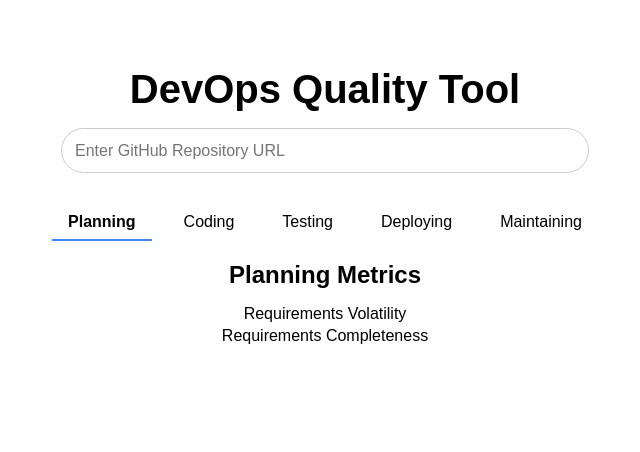
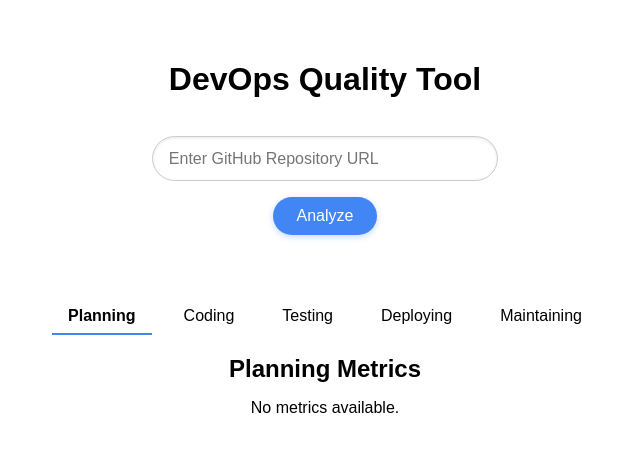
Before and after one commit to mennokonijn/devops-quality-tool, a React (Vite) app in the folder frontend-vite/: page / in a window 1280 px wide. Shown: the top 452 px of the page, without its empty margins (315-955 px from the left). Built offline with nearby package versions, Linux system fonts and the light colour scheme.

Commit message:
started first implementation of sonar

```diff
--- /dev/null
+++ b/frontend-vite/src/components/Metric-table.tsx
@@ -0,0 +1,31 @@
+import React from 'react';
+import '../styles/metric-table.scss';
+
+type MetricTableProps = {
+    metrics: { name: string; value: string | number }[];
+};
+
+const MetricTable: React.FC<MetricTableProps> = ({ metrics }) => {
+    if (metrics.length === 0) return <p>No metrics available.</p>;
+
+    return (
+        <table className="metric-table">
+            <thead className={'table-head'}>
+                <tr className={'table-row'}>
+                    <th className={'table-header'}>Metric</th>
+                    <th className={'table-header'}>Value</th>
+                </tr>
+            </thead>
+            <tbody className={'table-body'}>
+            {metrics.map((metric) => (
+                <tr className={'table-row'} key={metric.name}>
+                    <td className={'table-cell'}>{metric.name}</td>
+                    <td className={'table-cell'}>{metric.value}</td>
+                </tr>
+            ))}
+            </tbody>
+        </table>
+    );
+};
+
+export default MetricTable;
--- a/frontend-vite/src/pages/Dashboard.tsx
+++ b/frontend-vite/src/pages/Dashboard.tsx
@@ -1,37 +1,50 @@
-import React, { useState } from 'react';
+import React, {useEffect, useState} from 'react';
 import '../styles/Dashboard.scss';
+import MetricTable from "../components/Metric-table.tsx";
 
 const stages = ['Planning', 'Coding', 'Testing', 'Deploying', 'Maintaining'];
 
-const stageMetrics: { [key: string]: string[] } = {
-    Planning: ['Requirements Volatility', 'Requirements Completeness'],
-    Coding: ['Cyclomatic Complexity', 'Cognitive Complexity', 'Code Smells', 'Duplicated Lines Density', 'Programming Language Impact'],
-    Testing: ['Condition Coverage', 'Line Coverage', 'Total Coverage', 'Test Success Density'],
-    Deploying: ['Change Failure Rate', 'Mean Time to Recover'],
-    Maintaining: ['Defect Density', 'Customer Satisfaction', 'Unused Libraries', 'Runtime Performance']
-};
-
 const Dashboard: React.FC = () => {
     const [repo, setRepo] = useState('');
+    const [submittedRepo, setSubmittedRepo] = useState<string | null>(null);
     const [activeTab, setActiveTab] = useState('Planning');
+    const [allMetrics, setAllMetrics] = useState<{ [key: string]: { name: string; value: string | number }[] }>({});
+
+    useEffect(() => {
+        if (!submittedRepo) return;
+
+        fetch(`http://localhost:4000/api/metrics?repo=${encodeURIComponent(submittedRepo)}`)
+            .then((res) => res.json())
+            .then((data) => setAllMetrics(data.metrics || {}))
+            .catch(() => setAllMetrics({}));
+    }, [submittedRepo]);
+
+    const handleSubmit = (e: React.FormEvent) => {
+        e.preventDefault();
+        setSubmittedRepo(repo);
+    };
 
     return (
         <div className="dashboard-container">
+            <form className="repo-input" onSubmit={handleSubmit}>
                 <div className="repo-input">
                     <h1>DevOps Quality Tool</h1>
                     <input
                         type="text"
+                        className={'repo-input-field'}
                         placeholder="Enter GitHub Repository URL"
                         value={repo}
                         onChange={(e) => setRepo(e.target.value)}
                     />
+                    <button className={'repo-input-analyze'} type="submit">Analyze</button>
                 </div>
+            </form>
 
             <div className="tabs">
                 {stages.map(stage => (
                     <button
                         key={stage}
-                        className={activeTab === stage ? 'active' : ''}
+                        className={'tabs-button ' + (activeTab === stage ? 'active' : '')}
                         onClick={() => setActiveTab(stage)}
                     >
                         {stage}
@@ -40,12 +53,8 @@
             </div>
 
             <div className="tab-content">
-                <h2>{activeTab} Metrics</h2>
-                <ul>
-                    {stageMetrics[activeTab].map(metric => (
-                        <li key={metric}>{metric}</li>
-                    ))}
-                </ul>
+                <h2 className={'tab-content-title'}>{activeTab} Metrics</h2>
+                <MetricTable metrics={allMetrics[activeTab] || []}/>
             </div>
         </div>
 );
--- a/frontend-vite/src/styles/dashboard.scss
+++ b/frontend-vite/src/styles/dashboard.scss
@@ -4,20 +4,41 @@
   font-family: Arial, sans-serif;
 
   .repo-input {
+    display: flex;
+    flex-direction: column;
+    align-items: center;
+    gap: 1rem; // adds space between input and button
     margin-bottom: 2rem;
 
-    h1 {
-      font-size: 2.5rem;
-      margin-bottom: 1rem;
+    .repo-input-field {
+      padding: 0.8rem 1rem;
+      font-size: 1rem;
+      width: 100%;
+      max-width: 1000px;
+      border-radius: 24px;
+      border: 1px solid #ccc;
+      box-shadow: inset 0 1px 3px rgba(0, 0, 0, 0.1);
     }
 
-    input {
-      padding: 0.8rem;
+    .repo-input-analyze {
+      padding: 0.6rem 1.5rem;
+      border: none;
+      border-radius: 24px;
+      background-color: #4285f4;
+      color: white;
       font-size: 1rem;
-      width: 60%;
-      max-width: 500px;
-      border-radius: 24px;
-      border: 1px solid #ccc;
+      font-weight: 500;
+      cursor: pointer;
+      transition: background-color 0.2s ease-in-out, transform 0.1s ease-in-out;
+      box-shadow: 0 2px 6px rgba(66, 133, 244, 0.3);
+
+      &:hover {
+        background-color: #357ae8;
+      }
+
+      &:active {
+        transform: scale(0.98);
+      }
     }
   }
 
@@ -27,7 +48,7 @@
     gap: 1rem;
     margin-bottom: 1rem;
 
-    button {
+    .tabs-button {
       background: none;
       border: none;
       padding: 0.5rem 1rem;
@@ -43,17 +64,8 @@
   }
 
   .tab-content {
-    h2 {
+    .tab-content-title {
       margin-bottom: 0.5rem;
-    }
-
-    ul {
-      list-style-type: none;
-      padding: 0;
-
-      li {
-        margin-bottom: 0.25rem;
-      }
     }
   }
 }
--- /dev/null
+++ b/frontend-vite/src/styles/metric-table.scss
@@ -0,0 +1,36 @@
+.metric-table {
+  margin: 2rem auto;
+  border-collapse: collapse;
+  width: 80%;
+  max-width: 600px;
+  font-size: 1rem;
+  table-layout: fixed; // 💡 Forces fixed column widths
+  box-shadow: 0 0 10px rgba(0, 0, 0, 0.1);
+  background: white;
+
+  .table-header, .table-cell {
+    padding: 0.75rem 1rem;
+    text-align: left;
+    border-bottom: 1px solid #e0e0e0;
+    overflow: hidden;
+    text-overflow: ellipsis;
+    white-space: nowrap;
+  }
+
+  .table-header {
+    background-color: #f5f5f5;
+    font-weight: 600;
+  }
+
+  .table-row:hover {
+    background-color: #f9f9f9;
+  }
+
+  .table-header:nth-child(1), .table-cell:nth-child(1) {
+    width: 60%;
+  }
+
+  .table-header:nth-child(2), .table-cell:nth-child(2) {
+    width: 40%;
+  }
+}
```
Lines whose indentation alone changed are shown as unchanged.
